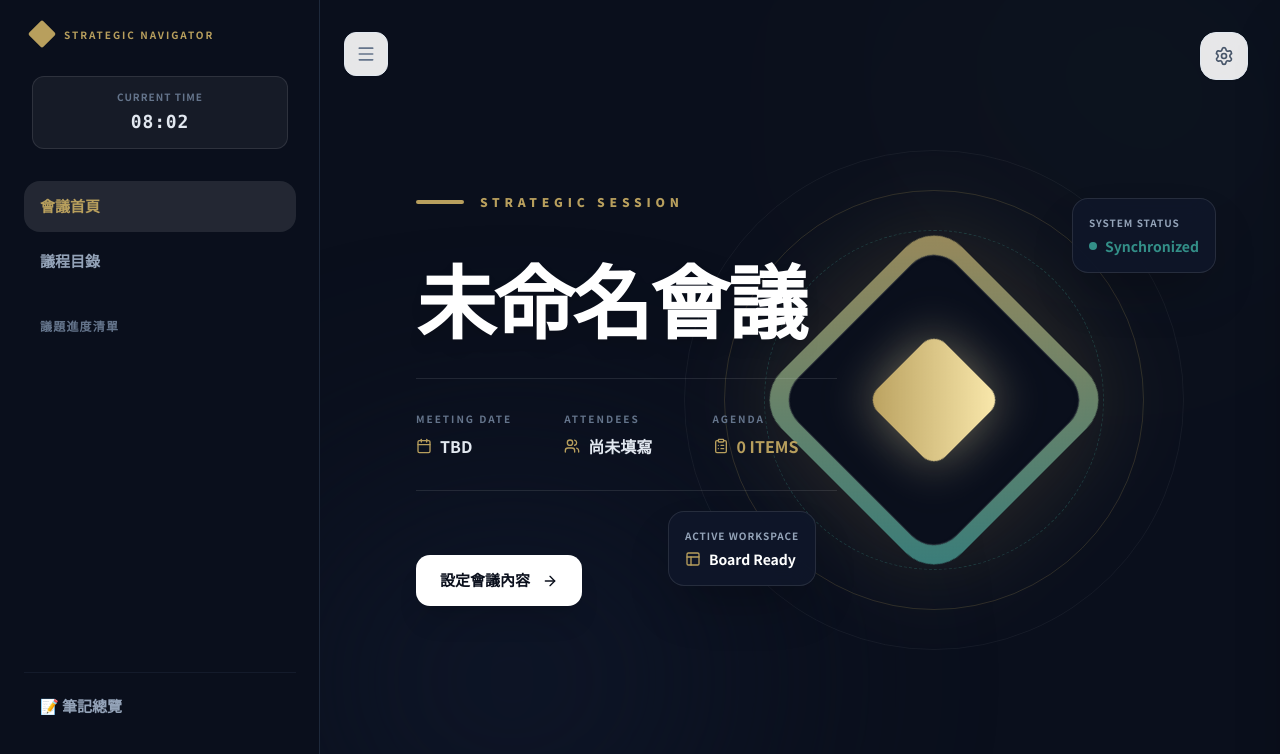
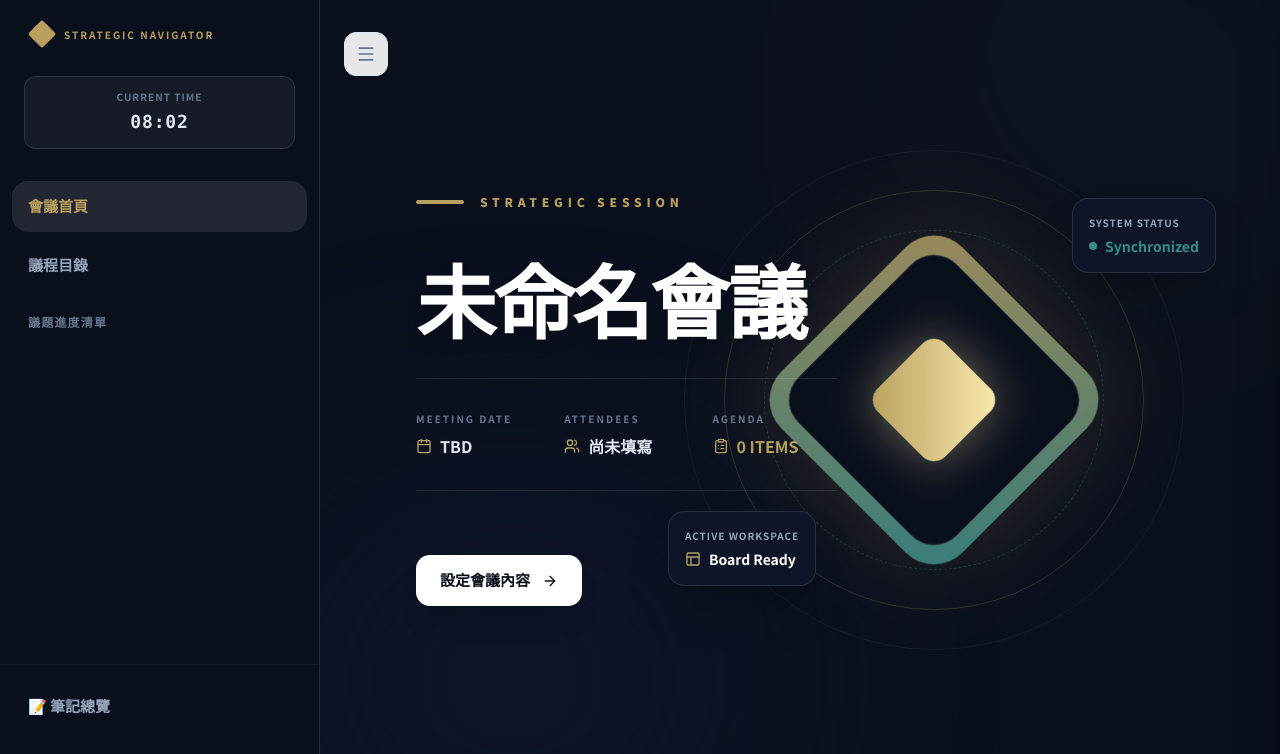
Before and after one commit to m51127x-code/meeting, a React (Vite) app: page / in a window 1280 px wide. Shown: the top 754 px of the page. Built offline with nearby package versions, Linux system fonts and the light colour scheme.

Commit message:
Update App.jsx

```diff
--- a/src/App.jsx
+++ b/src/App.jsx
@@ -22,6 +22,9 @@ import {
   ChevronDown,
   Menu,
   Check,
+  Home,
+  List,
+  FileText
 } from "lucide-react";
 
 const THEME = {
@@ -136,7 +139,7 @@ const App = () => {
 
   useEffect(() => {
     const handleResize = () => {
-      const sidebarWidth = isSidebarOpen ? 320 : 0;
+      const sidebarWidth = isSidebarOpen ? 320 : 88;
       const notesWidth = isNotesOpen ? 460 : 0;
       const availableWidth = window.innerWidth - sidebarWidth - notesWidth;
       setScaleValue(Math.min(1, availableWidth / 1440));
@@ -474,13 +477,13 @@ const App = () => {
           display: "none",
         }}
       >
-        <div className="bg-[#0A0F1C] p-16 text-white flex justify-between items-end border-b-8 border-[#B89F5D]">
+        <div className="bg-[#0A0F1C] px-24 py-16 text-white flex justify-between items-end border-b-[16px] border-[#B89F5D]">
           <div>
             <div className="text-sm font-black text-[#B89F5D] tracking-[0.4em] uppercase mb-4">
               Strategic Topic Record
             </div>
             <h1
-              className="font-bold max-w-3xl leading-tight whitespace-pre-wrap"
+              className="font-black max-w-3xl leading-tight whitespace-pre-wrap"
               style={
                 config.cover?.titleFontSize
                   ? { fontSize: `${config.cover.titleFontSize * 0.6}px` }
@@ -498,6 +501,7 @@ const App = () => {
         </div>
 
         <div className="px-24 py-20">
+          {/* Metadata */}
           <div className="flex items-center gap-4 mb-8">
             <span className="text-lg font-black tracking-widest uppercase text-slate-400 bg-slate-100 px-6 py-2 rounded-full">
               {t.id}
@@ -515,56 +519,63 @@ const App = () => {
             </span>
           </div>
 
-          <h2 className="text-[56px] font-black text-slate-900 leading-[1.2] tracking-tight mb-10">
+          {/* Title */}
+          <h2 className="text-[56px] font-black text-slate-900 leading-[1.2] tracking-tight mb-16">
             {t.title}
           </h2>
+
+          {/* Context / Description */}
           {t.desc && (
-            <div className="bg-slate-50 rounded-[32px] p-10 border border-slate-200 mb-16 relative">
-              <div className="absolute left-0 top-10 bottom-10 w-2 rounded-r-full bg-[#B89F5D]" />
-              <div className="flex items-center gap-3 mb-5 opacity-60">
+            <div className="mb-20">
+              <div className="flex items-center gap-3 mb-6 opacity-40">
                 <Layout className="w-6 h-6" />
-                <span className="text-sm font-black tracking-widest uppercase">Context & Description</span>
-              </div>
-              <div className="text-[24px] text-slate-700 leading-[2] whitespace-pre-wrap font-medium pl-2">
+                <span className="text-[14px] font-black tracking-[0.2em] uppercase">Context & Description</span>
+              </div>
+              <div className="border-l-[6px] border-[#B89F5D] bg-slate-50 rounded-r-3xl p-10 shadow-sm">
+                <div className="text-[24px] text-slate-700 leading-[2] whitespace-pre-wrap font-medium">
                   {t.desc}
                 </div>
               </div>
-          )}
-
+            </div>
+          )}
+
+          {/* Decision & Action Items */}
           {t.notes && t.notes.trim() !== "" && (
-            <div className="bg-[#FDF9F0] rounded-[40px] p-16 border border-[#B89F5D]/20 shadow-sm relative overflow-hidden mb-16">
-              <div className="absolute top-0 left-0 bottom-0 w-3 bg-[#B89F5D]" />
-              <div className="flex items-center gap-4 mb-8">
-                <Edit3 className="w-8 h-8 text-[#B89F5D]" />
-                <span className="text-xl font-black text-[#B89F5D] tracking-widest uppercase">
+            <div className="bg-[#0F172A] rounded-[40px] p-16 shadow-lg mb-20 relative overflow-hidden">
+              <div className="absolute top-0 right-0 w-64 h-64 bg-white opacity-5 rounded-full blur-[80px] pointer-events-none" />
+              <div className="flex items-center gap-4 mb-10 border-b border-white/10 pb-6">
+                <Edit3 className="w-8 h-8 text-[#FCEBAF]" />
+                <span className="text-[22px] font-black text-[#FCEBAF] tracking-widest uppercase">
                   Decision & Action Items
                 </span>
               </div>
-              <div className="text-[28px] text-slate-800 leading-[1.8] font-medium whitespace-pre-wrap ml-4">
+              <div className="text-[26px] text-slate-100 leading-[2] font-medium whitespace-pre-wrap">
                 {t.notes}
               </div>
             </div>
           )}
 
+          {/* Attached Visuals */}
           {exportImgs.length > 0 && (
-            <div className="mt-20 pt-16 border-t-2 border-dashed border-slate-200">
-              <div className="flex items-center gap-5 mb-12">
+            <div className="mt-24 pt-20 border-t-2 border-dashed border-slate-200">
+              <div className="flex items-center gap-5 mb-16">
                 <div className="w-16 h-16 bg-slate-100 rounded-2xl flex items-center justify-center">
                   <ImageIcon className="w-8 h-8 text-slate-500" />
                 </div>
                 <div>
                   <h3 className="text-[28px] font-black text-slate-800 tracking-widest uppercase">Attached Visuals</h3>
-                  <p className="text-xl text-slate-400 font-medium mt-1">議題相關視覺參考圖檔</p>
-                </div>
-              </div>
-              <div className="space-y-16">
+                  <p className="text-xl text-slate-400 font-medium mt-2">會議相關視覺參考圖檔</p>
+                </div>
+              </div>
+
+              <div className="space-y-20 bg-slate-50 p-12 rounded-[48px] border border-slate-100">
                 {exportImgs.map((img, imgIdx) => (
                   <div
                     key={imgIdx}
-                    className="bg-white rounded-[40px] p-8 border border-slate-200 shadow-sm relative"
+                    className="bg-white rounded-[40px] p-8 border border-slate-200 shadow-sm relative flex flex-col items-center"
                   >
                     {exportImgs.length > 1 && (
-                      <div className="absolute -top-5 left-1/2 -translate-x-1/2 px-6 py-2 bg-slate-800 text-white text-sm font-bold rounded-full tracking-widest shadow-md">
+                      <div className="absolute -top-5 left-1/2 -translate-x-1/2 px-8 py-2 bg-slate-800 text-white text-sm font-bold rounded-full tracking-widest shadow-md">
                         IMAGE {imgIdx + 1}
                       </div>
                     )}
@@ -581,8 +592,9 @@ const App = () => {
           )}
         </div>
 
-        <div className="text-center pb-12 pt-12 text-slate-400 border-t border-slate-100 mx-24">
-          <div className="text-sm font-black tracking-[0.3em] uppercase opacity-50">
+        <div className="text-center pb-12 pt-20 text-slate-400 mx-24 flex flex-col items-center gap-4">
+          <div className="w-12 h-1 bg-slate-200 rounded-full" />
+          <div className="text-xs font-black tracking-[0.4em] uppercase opacity-40">
             Generated by Strategic Navigator
           </div>
         </div>
@@ -604,7 +616,7 @@ const App = () => {
           display: "none",
         }}
       >
-        <div className="bg-[#0A0F1C] p-16 text-white flex justify-between items-end border-b-8 border-[#338F88]">
+        <div className="bg-[#0A0F1C] px-24 py-16 text-white flex justify-between items-end border-b-[16px] border-[#338F88]">
           <div>
             <div className="text-sm font-black text-[#338F88] tracking-[0.4em] uppercase mb-4">
               Executive Summary Notes
@@ -679,7 +691,8 @@ const App = () => {
           </div>
         </div>
 
-        <div className="text-center pb-12 pt-12 text-slate-400 border-t border-slate-100 mx-24">
+        <div className="text-center pb-12 pt-20 text-slate-400 mx-24 flex flex-col items-center gap-4 border-t border-slate-100">
+           <div className="w-12 h-1 bg-slate-200 rounded-full" />
           <div className="text-sm font-black tracking-[0.3em] uppercase opacity-50">
             Generated by Strategic Navigator
           </div>
@@ -726,26 +739,26 @@ const App = () => {
       `}</style>
 
       <aside
-        className={`bg-[#0A0F1C] border-r border-slate-800 flex flex-col z-40 relative transition-all duration-300 ease-in-out overflow-hidden ${
-          isSidebarOpen
-            ? "w-[320px] translate-x-0"
-            : "w-0 -translate-x-full border-none"
-        }`}
-      >
-        <div className="p-6 flex-1 overflow-y-auto custom-scrollbar-dark w-[320px]">
-          <div className="flex items-center gap-3 mb-8 px-2 text-[#B89F5D]">
-            <div className="w-5 h-5 bg-[#B89F5D] rounded-sm rotate-45" />
-            <h1 className="font-bold tracking-[0.2em] text-[10px] uppercase">
+        className={`bg-[#0A0F1C] border-r border-slate-800 flex flex-col z-40 relative transition-all duration-500 ease-in-out overflow-hidden shrink-0 ${
+          isSidebarOpen ? "w-[320px]" : "w-[88px]"
+        }`}
+      >
+        <div className="py-6 flex-1 overflow-y-auto custom-scrollbar-dark flex flex-col items-center">
+          {/* Logo Area */}
+          <div className={`flex items-center mb-8 text-[#B89F5D] ${isSidebarOpen ? 'w-full px-8 gap-3 justify-start' : 'justify-center'}`}>
+            <div className="w-5 h-5 bg-[#B89F5D] rounded-sm rotate-45 shrink-0" />
+            <h1 className={`font-bold tracking-[0.2em] text-[10px] uppercase whitespace-nowrap transition-all duration-300 ${isSidebarOpen ? 'opacity-100 w-auto' : 'opacity-0 w-0 hidden'}`}>
               Strategic Navigator
             </h1>
           </div>
 
-          <div className="px-2 mb-8">
-            <div className="bg-white/5 border border-white/10 rounded-xl p-3 flex flex-col items-center justify-center">
-              <span className="text-[10px] text-slate-500 font-bold uppercase tracking-widest mb-1">
+          {/* Time Area */}
+          <div className={`mb-8 transition-all duration-300 ${isSidebarOpen ? 'w-full px-6' : 'w-full px-3'}`}>
+            <div className={`bg-white/5 border border-white/10 rounded-xl flex flex-col items-center justify-center ${isSidebarOpen ? 'p-3' : 'py-3'}`}>
+              <span className={`text-[10px] text-slate-500 font-bold uppercase tracking-widest transition-all duration-300 ${isSidebarOpen ? 'mb-1 block' : 'hidden'}`}>
                 Current Time
               </span>
-              <span className="text-lg font-mono font-bold text-slate-200 tracking-wider">
+              <span className={`font-mono font-bold text-slate-200 tracking-wider transition-all duration-300 ${isSidebarOpen ? 'text-lg' : 'text-sm'}`}>
                 {currentTime.toLocaleTimeString("zh-TW", {
                   hour: "2-digit",
                   minute: "2-digit",
@@ -755,44 +768,60 @@ const App = () => {
             </div>
           </div>
 
-          <nav className="space-y-2 flex flex-col min-h-[calc(100vh-250px)]">
-            <div>
+          <nav className="w-full flex flex-col min-h-[calc(100vh-250px)]">
+            <div className="px-3 space-y-2">
+              {/* Home Menu */}
               <button
                 onClick={() => setActivePage("cover")}
-                className={`w-full px-4 py-3.5 rounded-2xl text-[15px] font-bold flex items-center transition-all ${
+                title={!isSidebarOpen ? "會議首頁" : ""}
+                className={`w-full rounded-2xl font-bold flex items-center transition-all ${
+                  isSidebarOpen ? "px-4 py-3.5 text-[15px] justify-start" : "p-3.5 justify-center"
+                } ${
                   activePage === "cover"
                     ? "bg-white/10 text-[#B89F5D]"
                     : "text-slate-400 hover:text-white hover:bg-white/5"
                 }`}
               >
-                會議首頁
-              </button>
+                {!isSidebarOpen ? <Home className="w-5 h-5" /> : "會議首頁"}
+              </button>
+
+              {/* Agenda Menu */}
               <button
                 onClick={() => setActivePage("agenda")}
-                className={`w-full px-4 py-3.5 mt-1 rounded-2xl text-[15px] font-bold flex items-center transition-all ${
+                title={!isSidebarOpen ? "議程目錄" : ""}
+                className={`w-full mt-1 rounded-2xl font-bold flex items-center transition-all ${
+                   isSidebarOpen ? "px-4 py-3.5 text-[15px] justify-start" : "p-3.5 justify-center"
+                } ${
                   activePage === "agenda"
                     ? "bg-white/10 text-[#B89F5D]"
                     : "text-slate-400 hover:text-white hover:bg-white/5"
                 }`}
               >
-                議程目錄
-              </button>
-            </div>
-
-            <div className="py-6 flex-1">
-              <p className="px-4 text-xs font-black text-slate-500 uppercase tracking-widest mb-4">
-                議題進度清單
+                {!isSidebarOpen ? <List className="w-5 h-5" /> : "議程目錄"}
+              </button>
+            </div>
+
+            <div className={`py-6 flex-1 flex flex-col ${isSidebarOpen ? "px-3" : "items-center px-0"}`}>
+              <p className={`text-xs font-black text-slate-500 uppercase tracking-widest mb-4 transition-all duration-300 ${isSidebarOpen ? "px-4 block text-left" : "text-[8px] px-0 text-center scale-90 opacity-50"}`}>
+                {isSidebarOpen ? "議題進度清單" : "TOPICS"}
               </p>
+
+              <div className={`w-full flex flex-col space-y-1 ${!isSidebarOpen && "items-center"}`}>
                 {config.topics?.map((t, idx) => (
                   <div
                     key={t.id}
                     onClick={() => setActivePage(t.id)}
-                  className={`w-full px-4 py-3 rounded-xl text-[15px] font-bold flex items-center gap-3 transition-all mb-1 group cursor-pointer ${
+                    title={!isSidebarOpen ? t.title : ""}
+                    className={`group cursor-pointer rounded-xl font-bold flex items-center transition-all ${
+                      isSidebarOpen ? "w-full px-4 py-3 gap-3 text-[15px] justify-start" : "w-11 h-11 justify-center relative my-1"
+                    } ${
                       activePage === t.id
-                      ? "bg-white/10 text-[#B89F5D]"
+                        ? isSidebarOpen ? "bg-white/10 text-[#B89F5D]" : "bg-white/10 text-[#B89F5D] ring-1 ring-[#B89F5D]"
                         : "text-slate-400 hover:text-white hover:bg-white/5"
                     }`}
                   >
+                    {isSidebarOpen ? (
+                      <>
                         <div
                           className={`w-1.5 h-1.5 rounded-full transition-transform group-hover:scale-150 shrink-0`}
                           style={{
@@ -803,7 +832,6 @@ const App = () => {
                         <span className="truncate flex-1 text-left select-none">
                           {t.title}
                         </span>
-
                         <button
                           onClick={(e) => {
                             e.stopPropagation();
@@ -826,20 +854,37 @@ const App = () => {
                             <CheckCircle className="w-4 h-4 opacity-0 group-hover:opacity-40 transition-opacity" />
                           )}
                         </button>
+                      </>
+                    ) : (
+                      <>
+                        <span className="text-[13px] font-mono tracking-tighter z-10">{String(idx + 1).padStart(2, '0')}</span>
+                        {/* Status indicator dot when collapsed */}
+                        <div
+                          className="absolute top-1.5 right-1.5 w-1.5 h-1.5 rounded-full z-20"
+                          style={{
+                            backgroundColor: t.status === "resolved" ? "#338F88" : "transparent",
+                          }}
+                        />
+                      </>
+                    )}
                   </div>
                 ))}
               </div>
-
-            <div className="pt-2 mt-2 border-t border-slate-800/50">
+            </div>
+
+            <div className={`pt-4 mt-2 border-t border-slate-800/50 ${isSidebarOpen ? "px-3" : "px-3"}`}>
               <button
                 onClick={() => setActivePage("summary")}
-                className={`w-full px-4 py-3.5 rounded-2xl text-[15px] font-bold flex items-center transition-all ${
+                title={!isSidebarOpen ? "筆記總覽" : ""}
+                className={`w-full rounded-2xl font-bold flex items-center transition-all ${
+                   isSidebarOpen ? "px-4 py-3.5 text-[15px] justify-start" : "p-3.5 justify-center"
+                } ${
                   activePage === "summary"
                     ? "bg-white/10 text-[#B89F5D]"
                     : "text-slate-400 hover:text-white hover:bg-white/5"
                 }`}
               >
-                📝 筆記總覽
+                {!isSidebarOpen ? <FileText className="w-5 h-5 text-[#B89F5D] opacity-80" /> : "📝 筆記總覽"}
               </button>
             </div>
           </nav>
@@ -854,10 +899,10 @@ const App = () => {
       >
         <button
           onClick={() => setIsSidebarOpen(!isSidebarOpen)}
-          className={`fixed top-8 z-50 w-11 h-11 bg-white/90 backdrop-blur-md shadow-sm rounded-xl flex items-center justify-center border border-slate-200 hover:bg-slate-50 transition-all duration-300 ease-in-out group ${
-            isSidebarOpen ? "left-[344px]" : "left-8"
-          }`}
-          title={isSidebarOpen ? "收起側欄 (簡報模式)" : "展開側欄"}
+          className={`fixed top-8 z-50 w-11 h-11 bg-white/90 backdrop-blur-md shadow-sm rounded-xl flex items-center justify-center border border-slate-200 hover:bg-slate-50 transition-all duration-500 ease-in-out group ${
+            isSidebarOpen ? "left-[344px]" : "left-[112px]"
+          }`}
+          title={isSidebarOpen ? "收起側欄" : "展開側欄"}
         >
           <Menu className="w-5 h-5 text-slate-500 group-hover:text-slate-800" />
         </button>
@@ -901,12 +946,14 @@ const App = () => {
               </button>
             </div>
           )}
+          {activePage !== "cover" && (
             <button
               onClick={openConfig}
               className="w-12 h-12 bg-white/90 backdrop-blur-md shadow-sm rounded-2xl flex items-center justify-center border border-slate-200 hover:border-[#338F88] transition-all"
             >
               <Settings className="w-5 h-5 text-slate-600" />
             </button>
+          )}
         </div>
 
         <div className="flex-1">
@@ -1239,6 +1286,7 @@ const App = () => {
                 isNotesOpen ? "max-w-[800px]" : "max-w-[1200px]"
               }`}
             >
+              {/* Toolbar */}
               <div className="flex items-center justify-between mb-16">
                 <span className="px-5 py-2 rounded-full bg-slate-50 border border-slate-100 text-[11px] font-black text-slate-400 tracking-widest uppercase">
                   {currentTopic.id}
@@ -1290,34 +1338,38 @@ const App = () => {
                 </div>
               </div>
 
-              <h2 className="text-3xl md:text-[40px] lg:text-[48px] font-black text-slate-900 mb-10 leading-[1.2] tracking-tight">
-                <span className="relative inline-block px-2">
-                  <span className="absolute bottom-[10%] left-[-2%] w-[104%] h-[40%] bg-[#FCEBAF] rounded-sm transform -rotate-1 z-0 shadow-[0_4px_12px_rgba(252,235,175,0.4)]"></span>
-                  <span className="relative z-10">{currentTopic.title}</span>
-                </span>
+              {/* Title Section */}
+              <h2 className="text-[40px] md:text-[48px] font-black text-slate-900 mb-12 leading-[1.2] tracking-tight">
+                {currentTopic.title}
               </h2>
 
-              <div className="bg-slate-50 rounded-[32px] p-8 md:p-10 border border-slate-200 mb-16 relative">
-                <div className="absolute left-0 top-8 bottom-8 w-1.5 rounded-r-full bg-[#B89F5D]" />
-                <div className="flex items-center gap-2 mb-4 opacity-50 pl-2">
+              {/* Context Block - Redesigned to be a distinct container */}
+              {currentTopic.desc && (
+                <div className="mb-20">
+                  <div className="flex items-center gap-3 mb-4 opacity-40">
                     <Layout className="w-5 h-5" />
                     <span className="text-xs font-black tracking-widest uppercase">Context & Description</span>
                   </div>
-                <div className="text-[17px] md:text-[20px] text-slate-700 leading-[2] whitespace-pre-wrap font-medium pl-2">
-                  {currentTopic.desc || "議題描述尚未輸入。"}
-                </div>
-              </div>
-
-              <div className="bg-slate-50 rounded-[48px] p-2 overflow-hidden border border-slate-200 shadow-sm">
-                <div className="px-8 lg:px-10 py-6 flex items-center justify-between border-b border-slate-100">
+                  <div className="border-l-4 border-[#B89F5D] bg-slate-50 rounded-r-2xl p-8 md:p-10 shadow-sm transition-all hover:bg-slate-100">
+                    <div className="text-[18px] md:text-[20px] text-slate-700 leading-[2] whitespace-pre-wrap font-medium">
+                      {currentTopic.desc}
+                    </div>
+                  </div>
+                </div>
+              )}
+
+              {/* Visual Assets Block - Redesigned to separate content properly */}
+              <div className="bg-slate-50 rounded-[48px] p-2 overflow-hidden border border-slate-200 shadow-sm mb-20">
+                <div className="px-8 lg:px-10 py-6 flex flex-wrap items-center justify-between border-b border-slate-200/50 gap-4">
                   <div className="flex items-center gap-2">
-                    <Layout className="w-5 h-5 text-slate-400" />
+                    <ImageIcon className="w-5 h-5 text-slate-400" />
                     <span className="text-xs font-black text-slate-400 tracking-widest uppercase">
                       Visual Assets & Collaboration
                     </span>
                   </div>
-                  <div className="flex gap-2.5">
-                    {currentTopic.systems?.map((s, i) => (
+                  {currentTopic.systems?.length > 0 && (
+                    <div className="flex flex-wrap gap-2.5">
+                      {currentTopic.systems.map((s, i) => (
                         <a
                           key={i}
                           href={s.url}
@@ -1329,25 +1381,24 @@ const App = () => {
                         </a>
                       ))}
                     </div>
-                </div>
-
-                <div className="min-h-[500px] bg-white rounded-[40px] flex flex-col items-center justify-center p-8 lg:p-10 gap-16 relative">
+                  )}
+                </div>
+
+                <div className="min-h-[400px] bg-white rounded-[40px] flex flex-col items-center justify-center p-8 lg:p-12 gap-16 relative">
                   {currentTopicImages.length > 0 ? (
                     currentTopicImages.map((img, i) => (
                       <div
                         key={i}
-                        className="w-full flex flex-col items-center group relative"
-                      >
-                        {currentTopicImages.length > 1 && i > 0 && (
-                          <div className="w-full max-w-md h-px bg-slate-100 mb-16 relative flex justify-center">
-                            <span className="absolute -top-3 bg-white px-4 text-[10px] font-bold text-slate-300 tracking-widest uppercase">
+                        className="w-full flex flex-col items-center group relative bg-slate-50 rounded-[32px] p-6 border border-slate-100 shadow-sm"
+                      >
+                        {currentTopicImages.length > 1 && (
+                          <div className="absolute -top-3 left-1/2 -translate-x-1/2 bg-[#0F172A] text-white px-5 py-1.5 rounded-full text-[10px] font-bold tracking-widest uppercase shadow-md">
                             IMAGE {i + 1}
-                            </span>
                           </div>
                         )}
                         <img
                           src={img}
-                          className="max-w-full max-h-[800px] object-contain rounded-2xl shadow-md cursor-zoom-in hover:scale-[1.01] transition-transform border border-slate-100"
+                          className="max-w-full max-h-[800px] object-contain rounded-2xl cursor-zoom-in hover:scale-[1.01] transition-transform"
                           onClick={() => setFullscreenImg(img)}
                           alt={`Topic img ${i + 1}`}
                         />
@@ -1355,14 +1406,15 @@ const App = () => {
                     ))
                   ) : (
                     <div className="flex flex-col items-center text-slate-300 font-medium text-sm gap-4 text-center">
-                      <ImageIcon className="w-16 h-16 opacity-40" />
+                      <ImageIcon className="w-16 h-16 opacity-30" />
                       <span>尚未上傳議題視覺圖檔</span>
                     </div>
                   )}
                 </div>
               </div>
 
-              <div className="mt-20 flex justify-center items-center gap-8">
+              {/* Navigation Footer */}
+              <div className="mt-20 pt-10 border-t border-slate-100 flex justify-center items-center gap-8">
                 <button
                   onClick={() => {
                     const idx = config.topics.findIndex(
@@ -1375,7 +1427,7 @@ const App = () => {
                 >
                   {config.topics.findIndex((t) => t.id === currentTopic.id) === 0
                     ? "← 回議程目錄"
-                    : "上一個議題"}
+                    : "← 上一個議題"}
                 </button>
 
                 <button
```
Lines whose indentation alone changed are shown as unchanged.
